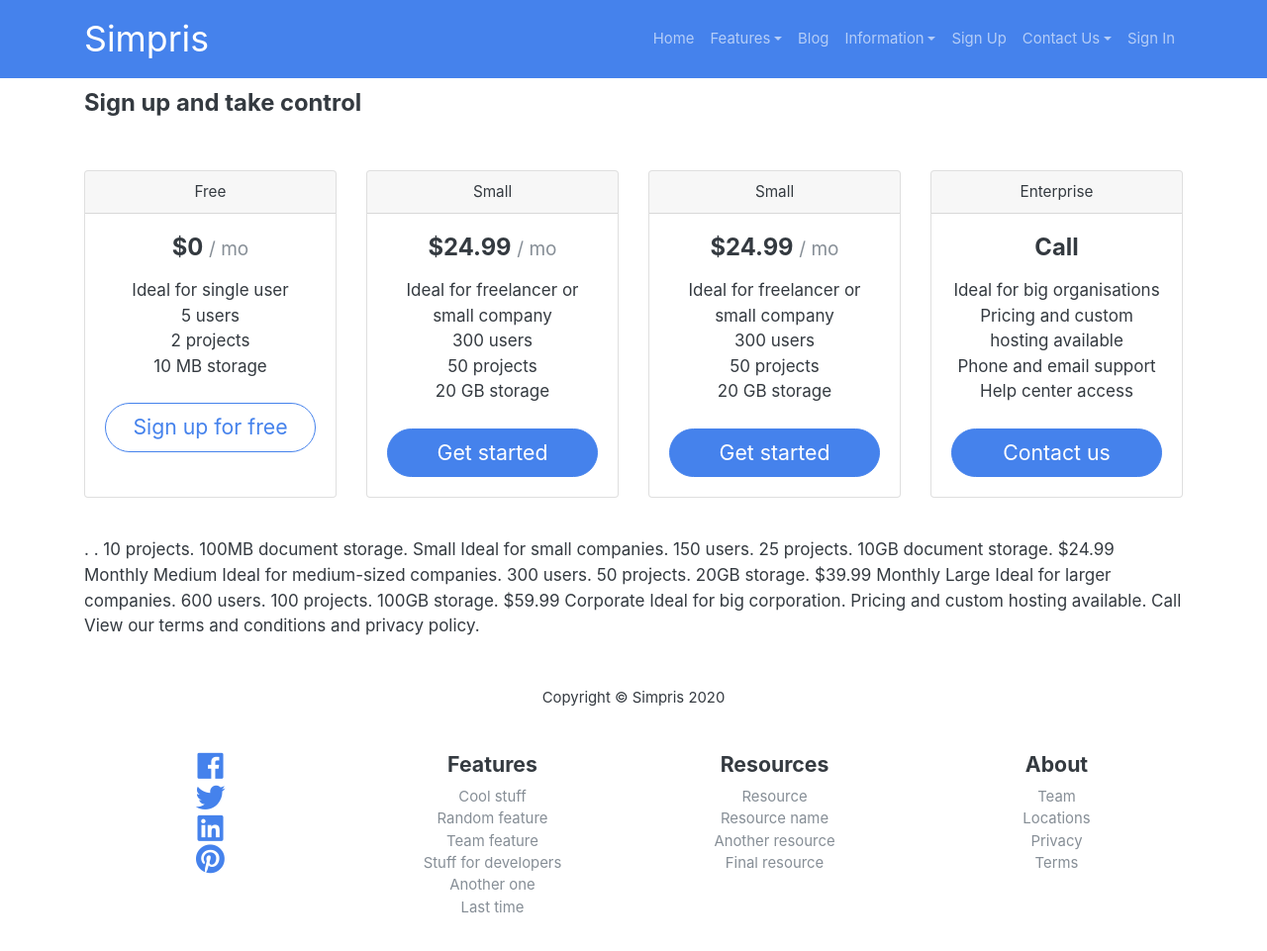
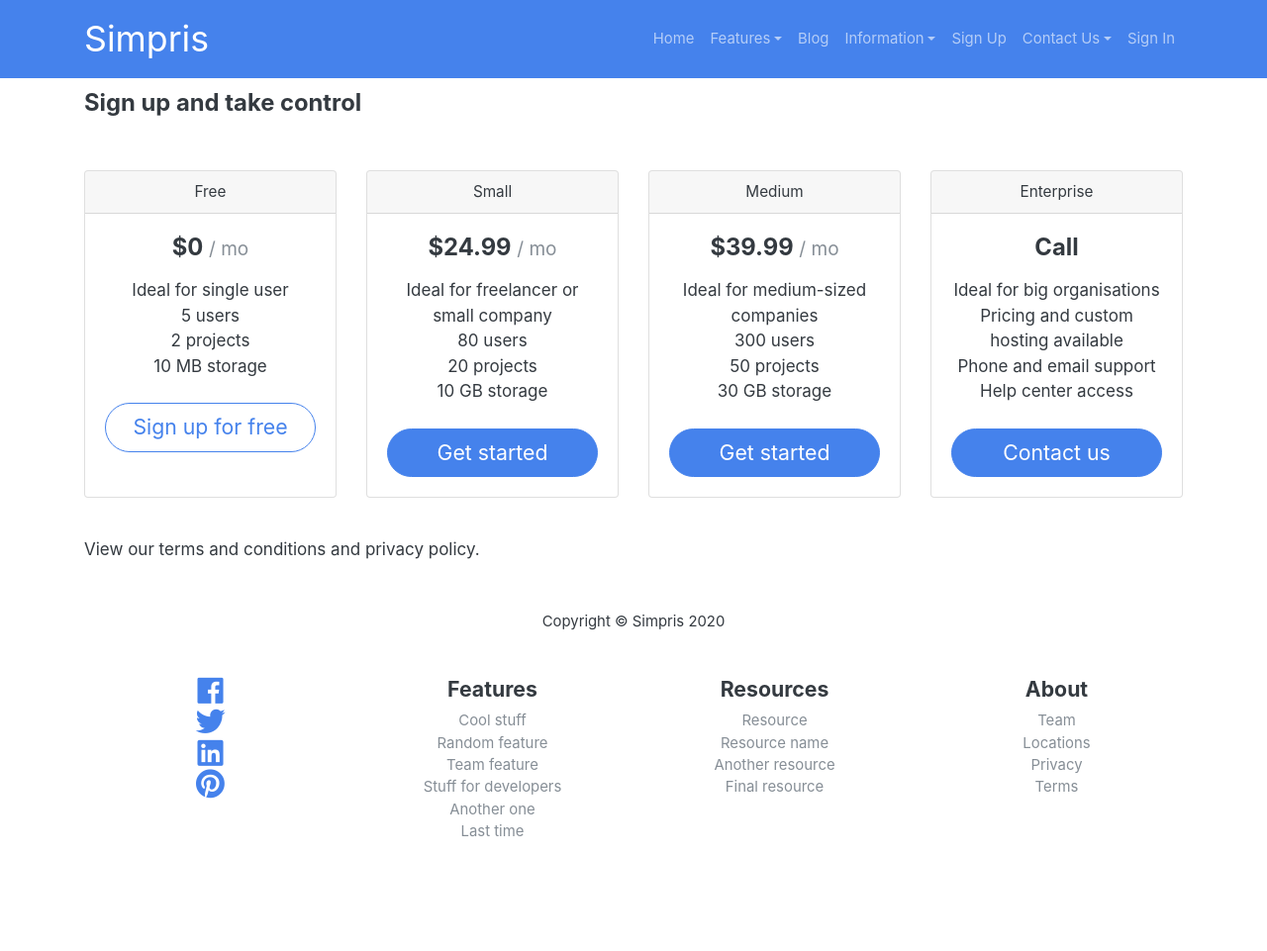
Before and after one commit to Grafrajohn/si, a Jekyll site: the page built from sign-up-and-take-control.html, in a window 1280 px wide and 992 px high. Shown: the top 961 px of the window at 99% size. Built offline with Jekyll 4.4.1, drawn with Linux system fonts in a browser that asks for light colours; nearby versions of some CDN libraries.

Commit message:
Update sign-up-and-take-control.html

```diff
--- a/sign-up-and-take-control.html
+++ b/sign-up-and-take-control.html
@@ -31,24 +31,24 @@ layout: page
             <h1 class="card-title pricing-card-title">$24.99 <small class="text-muted">/ mo</small></h1>
             <ul class="list-unstyled mt-3 mb-4">
               <li>Ideal for freelancer or small company</li>
-              <li>300 users</li>
-              <li>50 projects</li>
-              <li>20 GB storage</li>
+              <li>80 users</li>
+              <li>20 projects</li>
+              <li>10 GB storage</li>
             </ul>
             <button type="button" class="btn btn-lg btn-block btn-primary">Get started</button>
           </div>
         </div>
         <div class="card mb-4 box-shadow">
           <div class="card-header">
-            <h4 class="my-0 font-weight-normal">Small</h4>
+            <h4 class="my-0 font-weight-normal">Medium</h4>
           </div>
           <div class="card-body">
-            <h1 class="card-title pricing-card-title">$24.99 <small class="text-muted">/ mo</small></h1>
+            <h1 class="card-title pricing-card-title">$39.99 <small class="text-muted">/ mo</small></h1>
             <ul class="list-unstyled mt-3 mb-4">
-              <li>Ideal for freelancer or small company</li>
+              <li>Ideal for medium-sized companies</li>
               <li>300 users</li>
               <li>50 projects</li>
-              <li>20 GB storage</li>
+              <li>30 GB storage</li>
             </ul>
             <button type="button" class="btn btn-lg btn-block btn-primary">Get started</button>
           </div>
@@ -70,20 +70,4 @@ layout: page
         </div>
       </div>
 
-. . 10 projects. 100MB document storage.
-
-Small
-Ideal for small companies. 150 users. 25 projects. 10GB document storage.
-$24.99
-Monthly
-Medium
-Ideal for medium-sized companies. 300 users. 50 projects. 20GB storage.
-$39.99
-Monthly
-Large
-Ideal for larger companies. 600 users. 100 projects. 100GB storage.
-$59.99
-Corporate
-Ideal for big corporation. Pricing and custom hosting available.
-Call
 View our terms and conditions and privacy policy.
```
